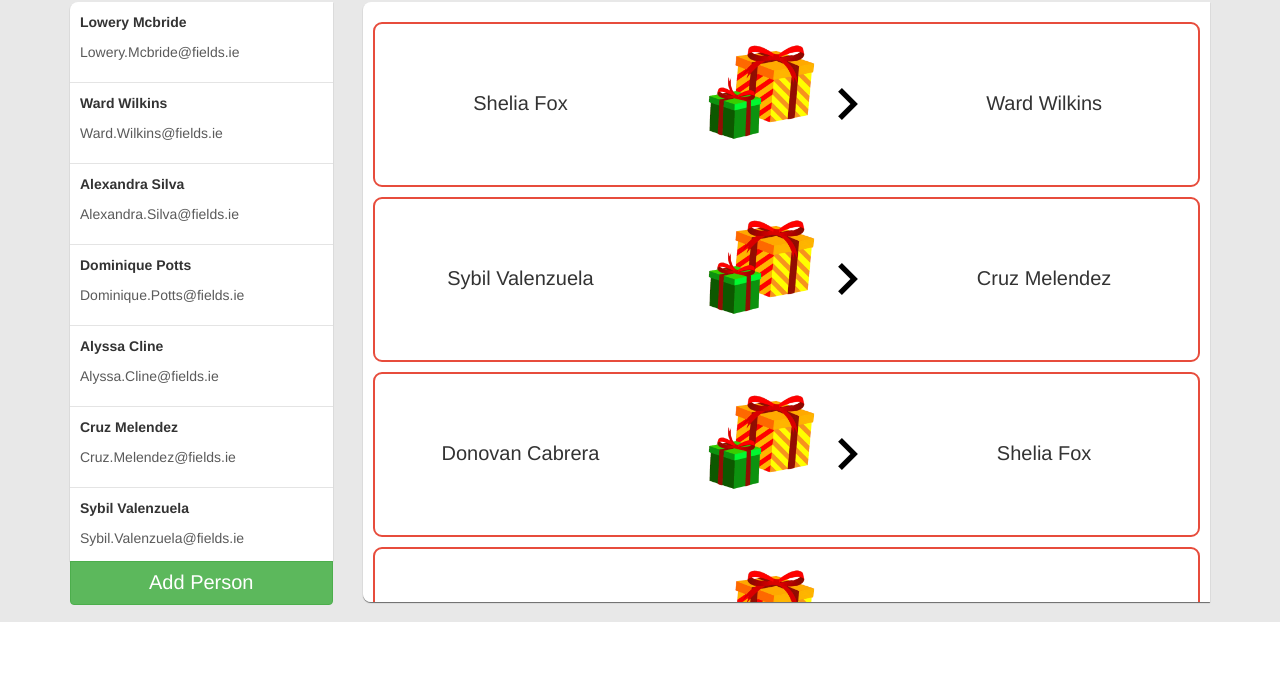
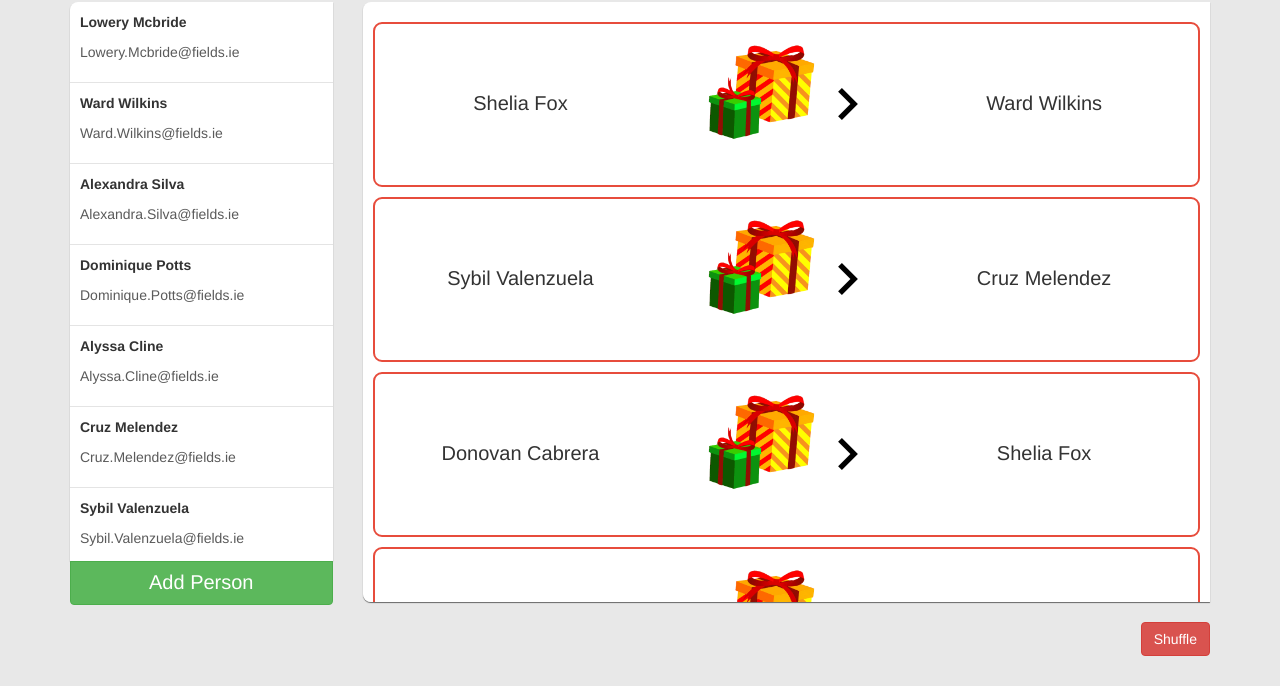
Before and after one commit to OisinCarroll/SecretSanta, a plain HTML site: page index.html in a window 1280 px wide. Both pictures are taken after a click on the button "Start". Shown: the part 158-844 px from the top of the page. Before the commit the page ends 800 px from the top, so only its background shows below. Drawn offline with nearby package versions, Linux system fonts and the light colour scheme.

Commit message:
Shuffle existing pairings
*UI*
-shuffle button added to re-do pairings

*css*
-button styling/positioning

*js*
- button made visible after start has been pressed
-button clears current person-containers and regenerates them from person object array

```diff
--- a/css/main.css
+++ b/css/main.css
@@ -107,6 +107,12 @@ h1{
 	color: #5a5a5a;
 }
 
+.shuffle{
+	margin-bottom: 30px;
+	float: right;
+	visibility: hidden;
+}
+
 .add-person button{
 	width: 100%;
 	font-size: 20px;
--- a/index.html
+++ b/index.html
@@ -10,7 +10,7 @@
 
         <!-- internal css -->
 
-        <link rel="stylesheet" href="css/main.css?v=8">
+        <link rel="stylesheet" href="css/main.css?v=9">
 
         <!-- external js -->
 
@@ -58,7 +58,9 @@
                 </div>
 
                 <div class='row'>
-
+                    <div class="col-s-12 col-md-12">
+                        <button type='button' class='shuffle btn btn-danger'>Shuffle</button>
+                    </div>
                 </div>
 
             </div>
--- a/js/SecretSanta.js
+++ b/js/SecretSanta.js
@@ -32,6 +32,12 @@ function SecretSanta(jsonFile){
 	function initButtons(){
 
 		$('.start-pairing').on('click', function(){
+			$('.shuffle').css('visibility', 'visible');
+			window.APP.generatePairings();
+		});
+
+		$('.shuffle').on('click', function(){
+			$('.pairing-container').remove();
 			window.APP.generatePairings();
 		});
 
@@ -54,7 +60,6 @@ function SecretSanta(jsonFile){
 				addToPersons(p);
 				$('.add-person').click();
 				renderPerson(p);
-				showAlert();
 				clearModal();
 			}
 		});
@@ -131,7 +136,7 @@ function SecretSanta(jsonFile){
 		    opacity: 1,
 		    height: "74px"
 		}, 1000, function() {
-		    // Animation complete.
+		    showAlert();
 		});
 		person.on('click', function(){
 			var guid = $(this).attr('guid');
```
